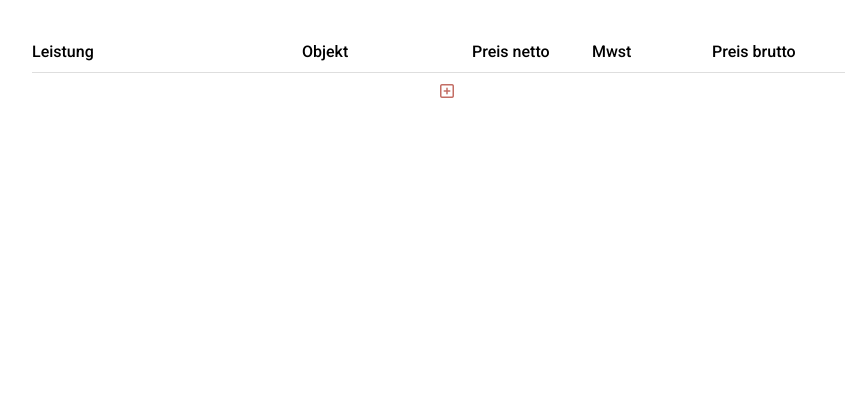
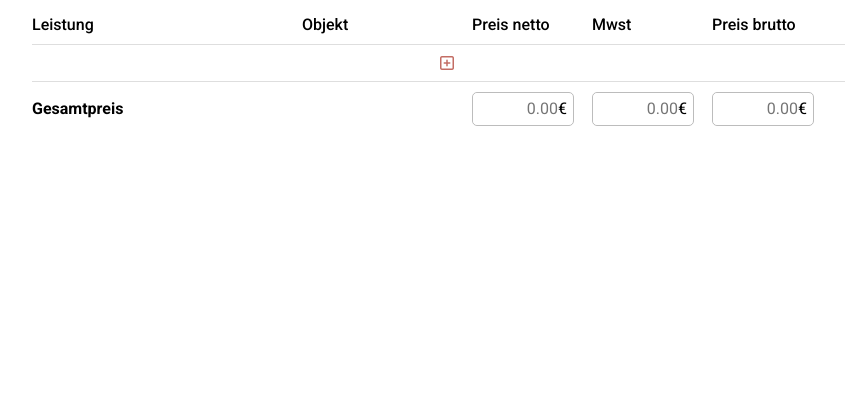
Before and after one commit to paddykontschak/joyce-netto-brutto-recher, a plain HTML site: page index.html in a window 1280 px wide. Shown: the part 383-800 px from the top of the page, without its empty margins (193-1038 px from the left). Drawn offline with Linux system fonts and the light colour scheme.

Commit message:
add total row

```diff
--- a/index.html
+++ b/index.html
@@ -32,6 +32,51 @@
         >
             <i class="far fa-plus-square"></i>
         </div>
+        <div class="row total">
+            <p>Gesamtpreis</p>
+            <div
+                class="label"
+                data-label="Preis netto"
+            >
+                <div class="currency-input">
+                    <input
+                        type="text"
+                        id="total-netto"
+                        class="currency-input"
+                        placeholder="0.00"
+                        autocomplete="off"
+                    />
+                </div>
+            </div>
+            <div
+                class="label"
+                data-label="Mwst"
+            >
+                <div class="currency-input">
+                    <input
+                        type="text"
+                        id="total-mwst"
+                        class="currency-input"
+                        placeholder="0.00"
+                        autocomplete="off"
+                    />
+                </div>
+            </div>
+            <div
+                class="label"
+                data-label="Preis brutto"
+            >
+                <div class="currency-input">
+                    <input
+                        type="text"
+                        id="total-brutto"
+                        class="currency-input"
+                        placeholder="0.00"
+                        autocomplete="off"
+                    />
+                </div>
+            </div>
+        </div>
     </div>
     <script
         src="https://kit.fontawesome.com/bc2fc92bdf.js"
--- a/src/style.css
+++ b/src/style.css
@@ -31,11 +31,41 @@ i:hover {
     color: maroon;
 }
 
+input,
+    box-shadow: none;
+    border-radius: 5px;
+    padding: 5px 10px;
+    line-height: 22px;
+    border: 1px solid #BCBCBC;
+    appearance: none;
+    -webkit-appearance: none;
+}
 
 #calculator {
     display: grid;
     max-width: 100vw;
     padding: 20px;
+}
+
+.currency-input {
+    display: grid;
+    align-items: center;
+    grid-template-columns: calc(100% - 15px) 15px;
+    box-shadow: none;
+    border-radius: 5px;
+    line-height: 22px;
+    border: 1px solid #BCBCBC;
+}
+
+.currency-input input {
+    border: none;
+    padding: 5px 0 5px 10px;
+    max-width: 100%;
+    text-align: right;
+}
+
+.currency-input::after {
+    content: '€';
 }
 
 .row {
@@ -57,9 +87,31 @@ i:hover {
     grid-template-columns: 1fr;
 }
 
+.total p {
+    font-weight: 700;
+}
+
+.total input {
+    pointer-events: none;
+}
+
+.label {
+    display: grid;
+    grid-template-columns: repeat(2, 50%);
+    align-items: center;
+}
+
+.label::before {
+    content: attr(data-label);
+}
+
 @media (min-width: 1024px) {
     body {
         align-items: center;
+    }
+
+    .currency-input {
+        grid-template-columns: 85px 15px;
     }
 
     .row {
@@ -69,4 +121,17 @@ i:hover {
     .row.heading {
         display: grid;
     }
+
+    .total {
+        grid-template-columns: 420px repeat(3, 100px) 30px;
+    }
+
+    .label {
+        grid-template-columns: 1fr;
+    }
+
+    .label::before {
+        content: '';
+        display: none;
+    }
 }
```
Also changed, not shown: img/chevron-down-solid.svg (added).
